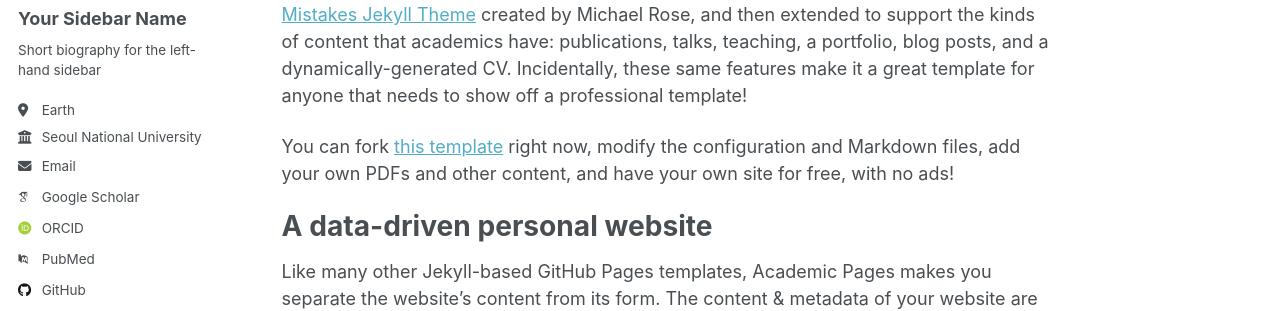
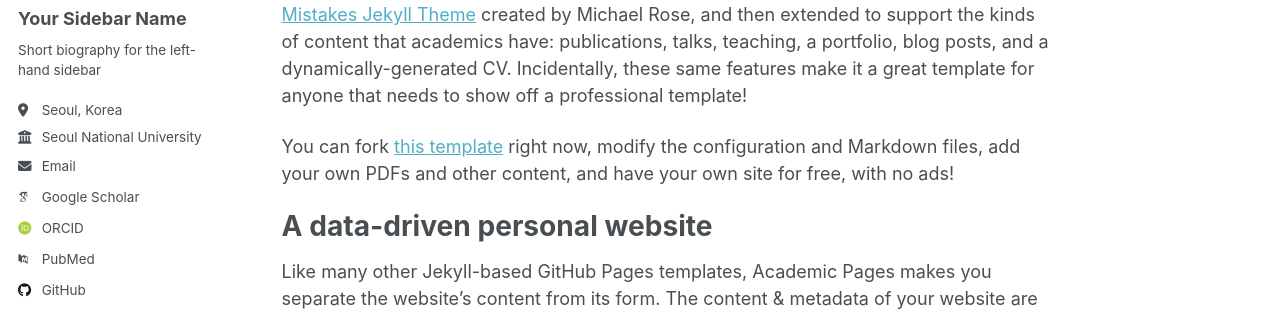
Before and after one commit to DongJunMIN7/DongJunMIN7.github.io, a Jekyll site: the page built from _pages/about.md, in a window 1280 px wide. Shown: the part 276-587 px from the top of the page. Built offline with Jekyll 4.4.1, drawn with Linux system fonts in a browser that asks for light colours; some web fonts are replaced; a script that is not in the unit is left out.

Commit message:
config site url repository

```diff
--- a/_config.yml
+++ b/_config.yml
@@ -13,9 +13,9 @@ title                    : "DongJun MIN / Personal website"
 title_separator          : "-"
 name                     : &name "DongJun MIN"
 description              : &description "personal description"
-url                      : https://academicpages.github.io # the base hostname & protocol for your site e.g. "https://[your GitHub username].github.io" or if you already have some other page hosted on Github then use "https://[your GitHub username].github.io/[Your Repo Name]"
+url                      : https://DongJunMIN7.github.io # the base hostname & protocol for your site e.g. "https://[your GitHub username].github.io" or if you already have some other page hosted on Github then use "https://[your GitHub username].github.io/[Your Repo Name]"
 baseurl                  : "" # the subpath of your site, e.g. "/blog"
-repository               : "academicpages/academicpages.github.io"
+repository               : "DongJunMIN7/DongJunMIN7.github.io"
 
 # Site Author - The following control what appear as part of the author content on the side bar.
 #               If a field is blank the icon and link will not appear, otherwise it will be shown.
@@ -26,7 +26,7 @@ author:
   name             : "Your Sidebar Name"
   pronouns         : # example: "she/her"
   bio              : "Short biography for the left-hand sidebar"
-  location         : "Earth"
+  location         : "Seoul, Korea"
   employer         : "Seoul National University"
   uri              : # URL
   email            : "rpmin@snu.ac.kr"
```
